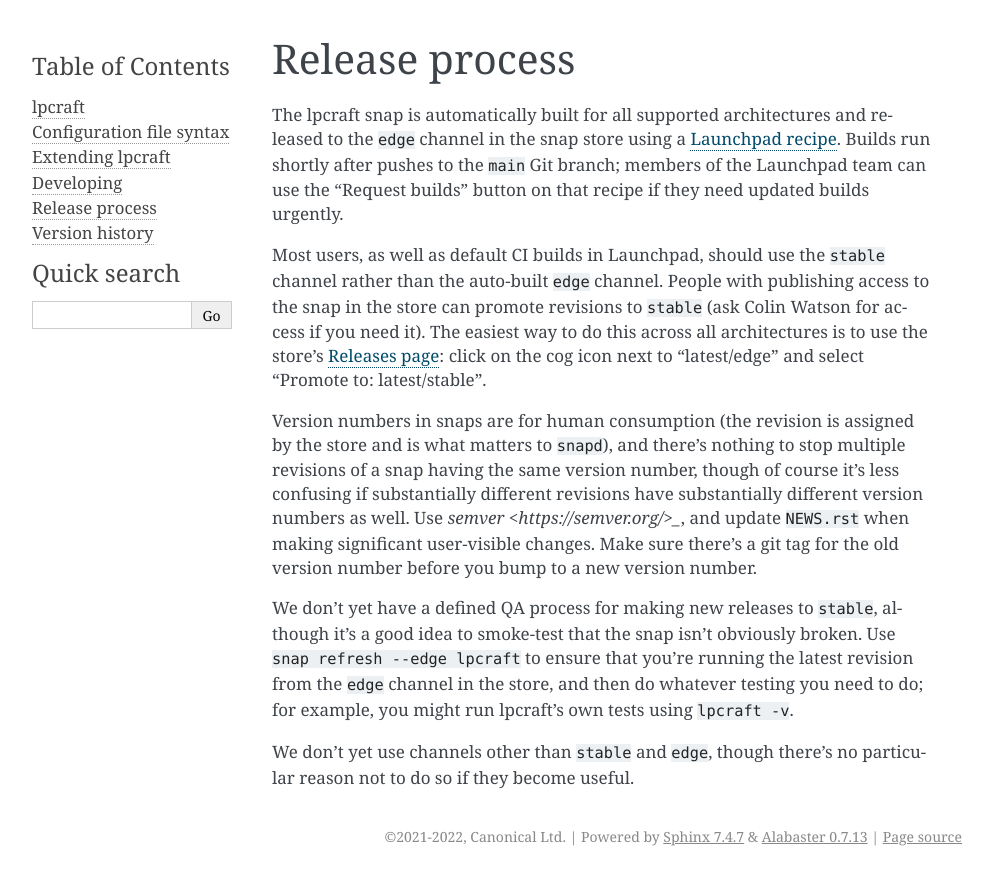
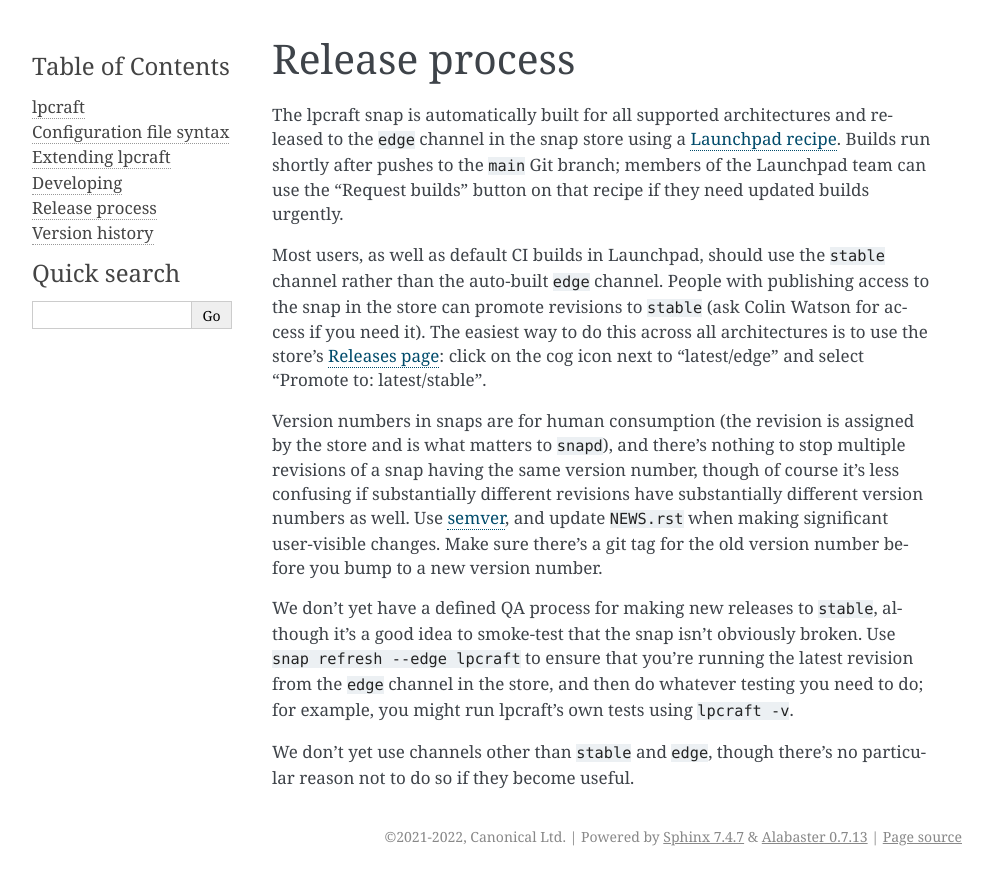
Before and after one commit to tushar5526/lpci-mirror, a Sphinx documentation site: the page built from docs/release-process.rst, in a window 1280 px wide. Shown: the top 885 px of the page, without its empty margins (148-1141 px from the left). Built offline with Sphinx 7.4.7, drawn with Linux system fonts in a browser that asks for light colours.

Commit message:
Fix rST syntax error

```diff
--- a/docs/release-process.rst
+++ b/docs/release-process.rst
@@ -21,7 +21,7 @@
 multiple revisions of a snap having the same version number, though of
 course it's less confusing if substantially different revisions have
 substantially different version numbers as well.  Use `semver
-<https://semver.org/>_`, and update ``NEWS.rst`` when making significant
+<https://semver.org/>`_, and update ``NEWS.rst`` when making significant
 user-visible changes.  Make sure there's a git tag for the old version
 number before you bump to a new version number.
 
```
